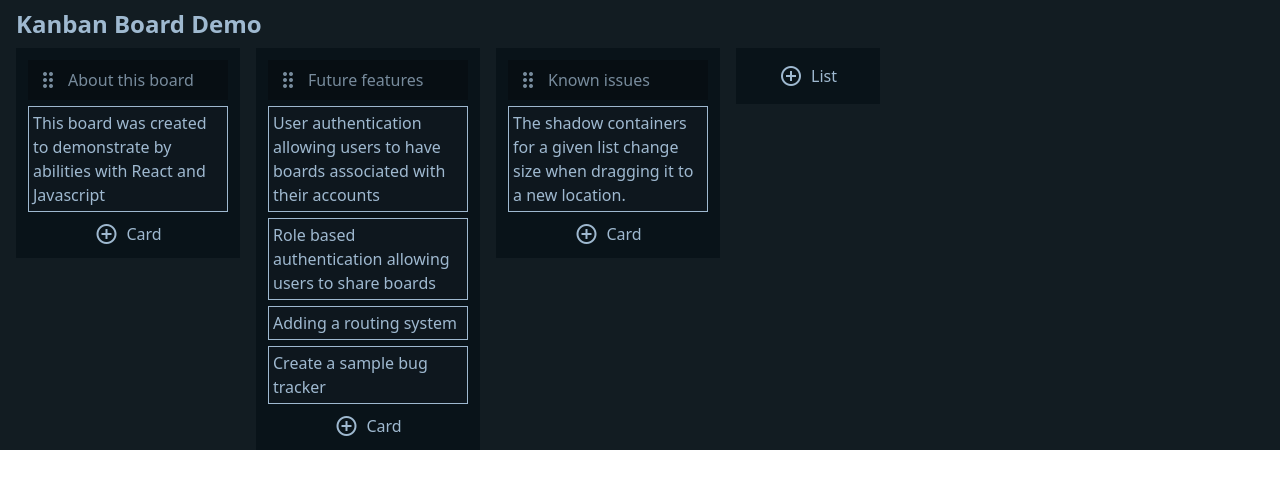
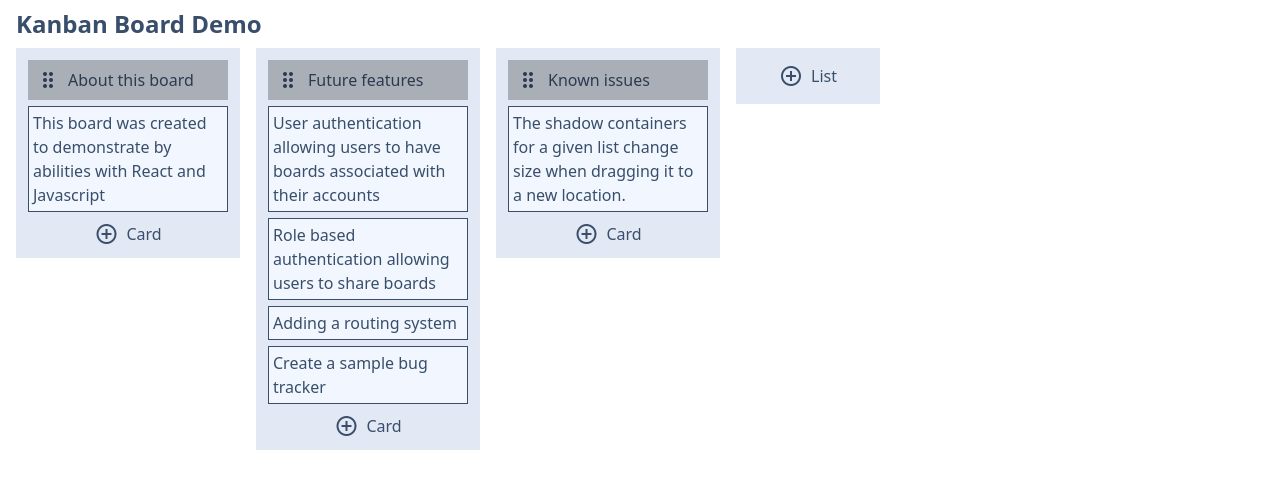
Before and after one commit to toastedsugar/Kanban-Board, a React (Vite) app in the folder client/: page /demo in a window 1280 px wide. Shown: the top 488 px of the page. Built offline with nearby package versions, Linux system fonts and the light colour scheme.

Commit message:
refactoring

```diff
--- a/client/src/App.tsx
+++ b/client/src/App.tsx
@@ -53,8 +53,11 @@ export default function App() {
         );
         */
        return(
-        <div data-theme="sunset">
+        <div data-theme="winter">
+          <div className="h-screen w-screen">
+
           <Kanban />
+          </div>
 
         </div>
        )
--- a/client/src/components/Kanban/Board.tsx
+++ b/client/src/components/Kanban/Board.tsx
@@ -9,7 +9,6 @@ import {
   MouseSensor,
   TouchSensor,
   closestCenter,
-  closestCorners,
   useSensor,
   useSensors,
 } from '@dnd-kit/core';
@@ -209,8 +208,8 @@ export default function Board() {
     ))
   }
   return (
-    <div>
-      <h2 className="text-2xl font-semibold py-2 ">
+    <div className="pb-8">
+      <h2 className="text-2xl font-semibold py-2">
 
         Kanban Board Demo
       </h2>
```
